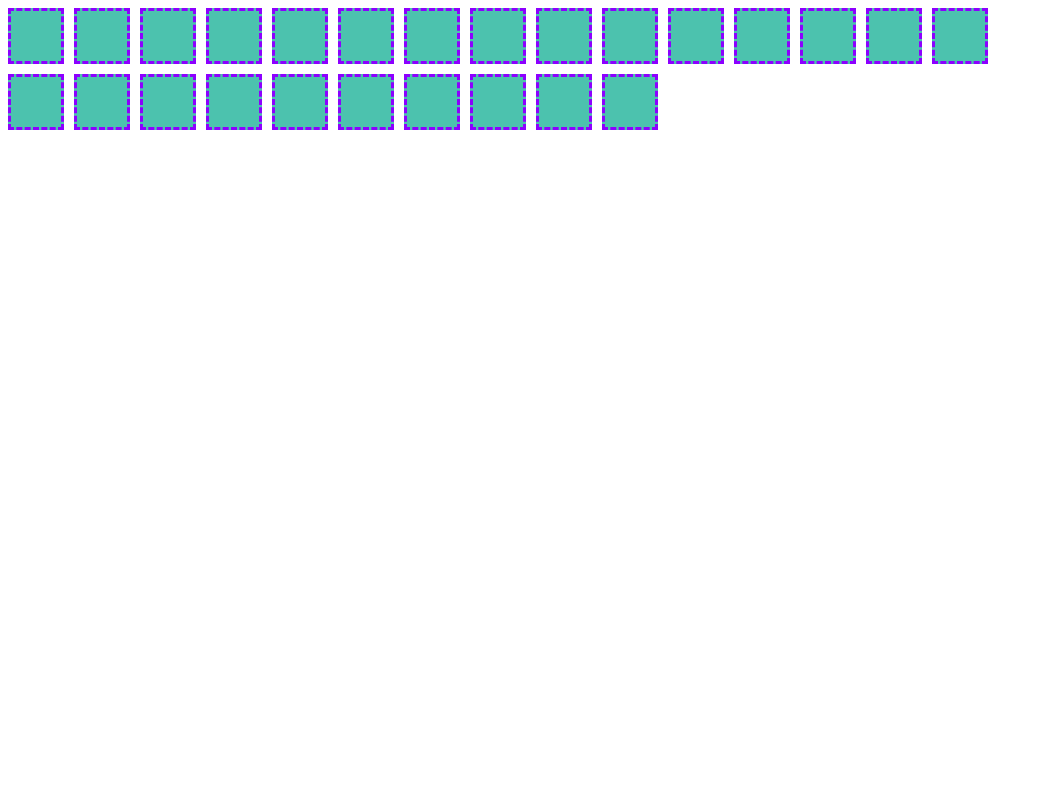
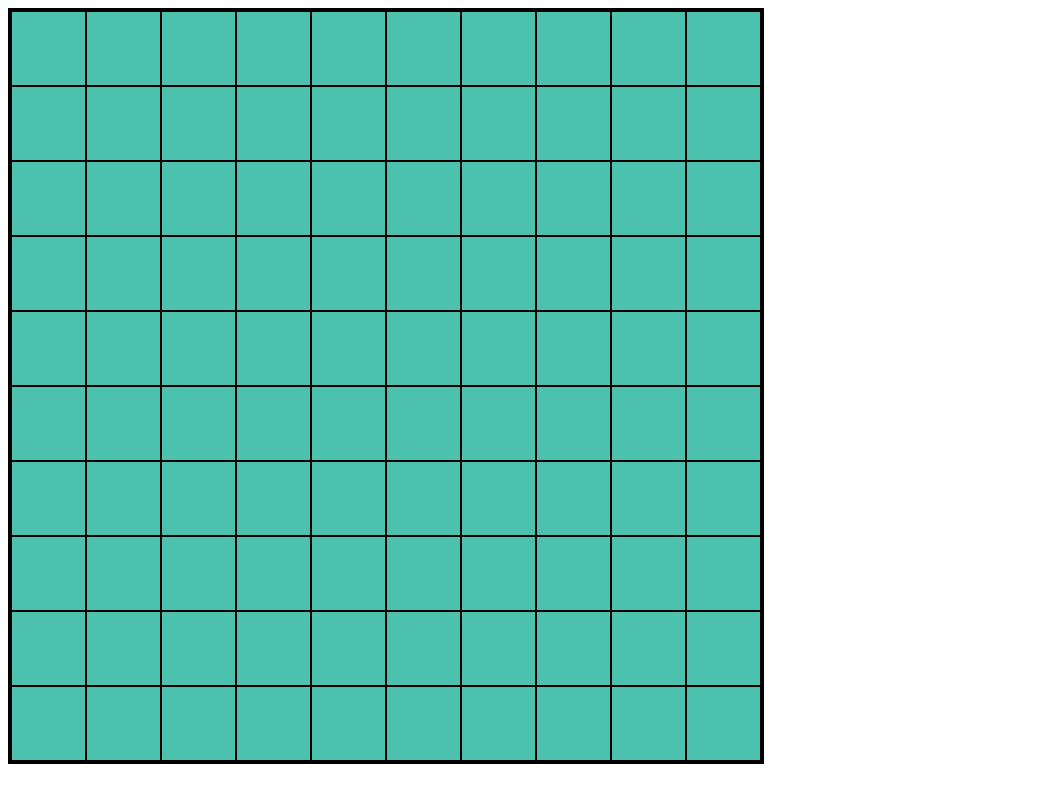
Before and after one commit to c-doo95/etchasketch, a plain HTML site: page index.html in a window 1280 px wide. Shown: the whole page, without its empty margins (0-1043 px from the left). Drawn offline with Linux system fonts and the light colour scheme.

Commit message:
add flexbox styling to grid

```diff
--- a/script.js
+++ b/script.js
@@ -13,4 +13,4 @@ function createGrid(dimension) {
   };
 };
 
-createGrid(5);
+createGrid(10);
--- a/styles.css
+++ b/styles.css
@@ -1,17 +1,21 @@
 .container {
+  height: 750px;
+  width: 750px;
   display: flex;
   flex-wrap: wrap;
-  gap: 10px;
+  flex: auto;
+  aspect-ratio: 1;
+  border: solid;
 }
 
 #row {
+  width: 100%;
   display: flex;
-  gap: 10px;
+  flex-direction: row;
 }
 
 #cell {
-  height: 50px;
-  width: 50px;
+  flex: auto;
+  border: solid 1px;
   background-color: rgb(76, 194, 174);
-  border: dashed rgb(140, 0, 255);
 }
```
